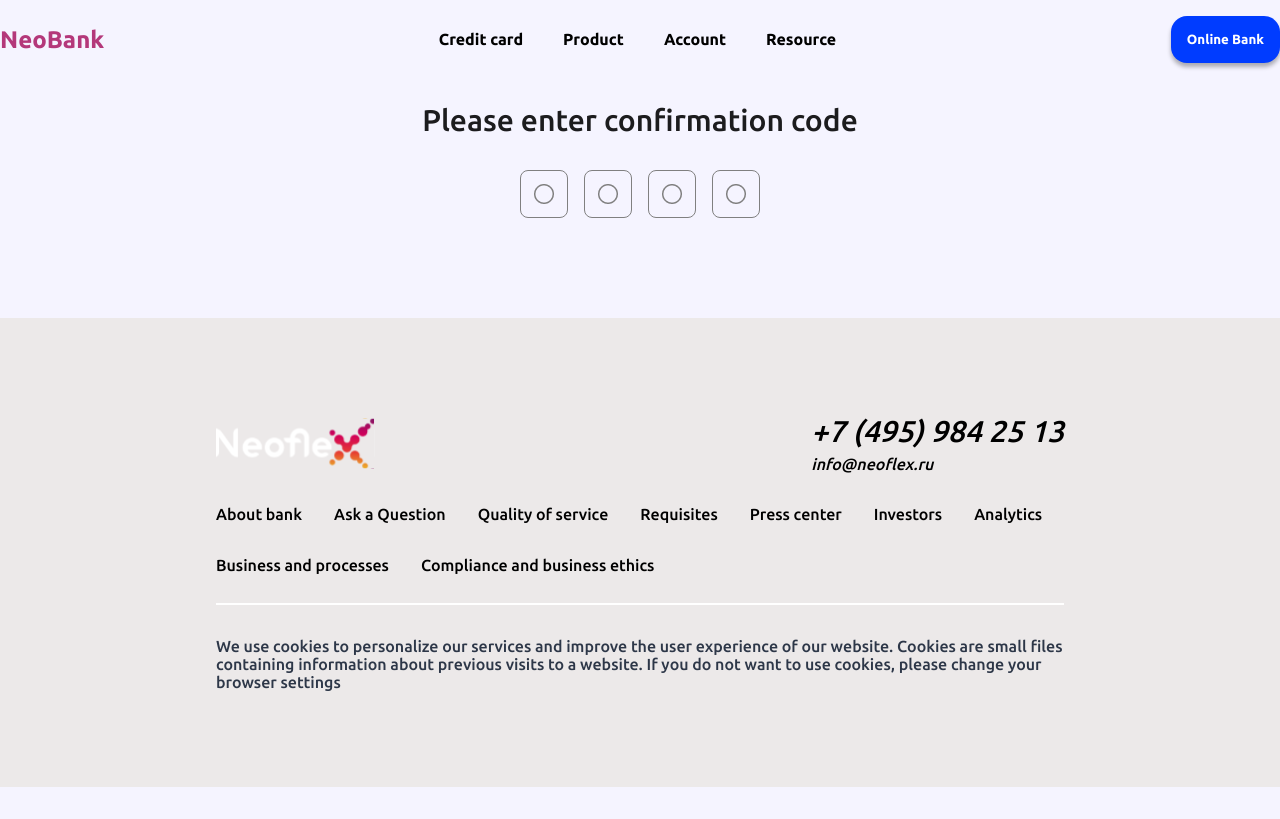
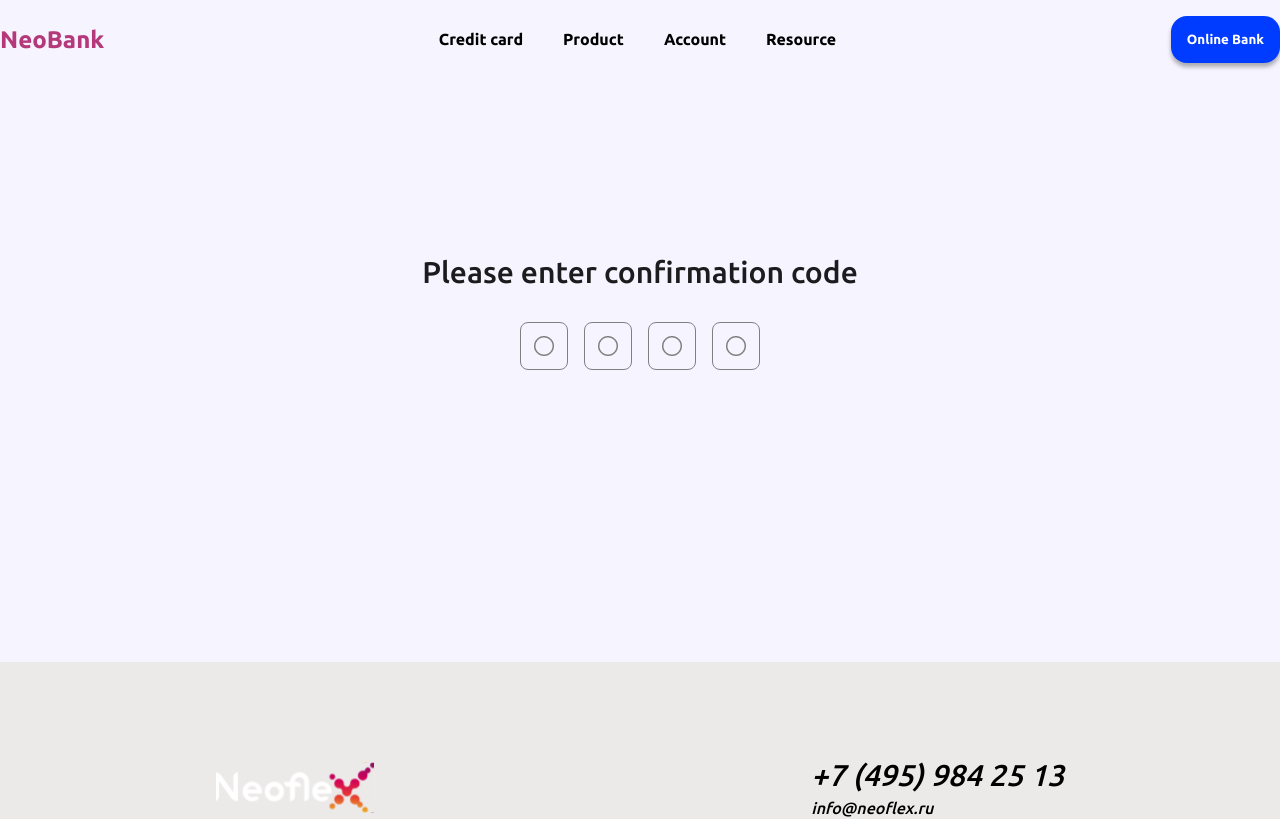
Before and after one commit to NyanLight/neoflex-project, a React (Vite) app: page /loan/1/code in a window 1280 px wide. Shown: the top 819 px of the page. Built offline with nearby package versions, Linux system fonts and the light colour scheme.

Commit message:
change styling of code component so it can fill screen a screen

```diff
--- a/src/components/Code/Code.module.css
+++ b/src/components/Code/Code.module.css
@@ -1,7 +1,7 @@
 .code {
     max-width: 1300px;
     margin: 0 auto 6.25rem;
-    padding-top: 1.5rem;
+    padding: 11rem 0;
     font-family: 'Ubuntu', sans-serif;
 }
 
@@ -47,6 +47,7 @@
 
 .sentDiv {
     width: 100%;
+    padding: 7rem 0;
     font-family: 'Ubuntu', sans-serif;
     text-align: center;
     display: flex;
--- a/src/components/Code/Code.tsx
+++ b/src/components/Code/Code.tsx
@@ -37,7 +37,7 @@ export function Code() {
   }, [otp])
 
   return (
-    <section className={styles.code}>
+    <div>
       {isSent ? (
         <div className={styles.sentDiv}>
           <div className={styles.sentDiv__imgWrapper}>
@@ -59,7 +59,7 @@ export function Code() {
             />
           </div>
         </div>
-      ) : (
+      ) : (<section className={styles.code}>
         <div className={styles.wrapper}>
           <h2 className={styles.title}>Please enter confirmation code</h2>
           <div className={styles.otp}>
@@ -77,7 +77,8 @@ export function Code() {
             <div className={invalid ? styles.otp__error : styles.hidden}>Invalid confirmation code</div>
           </div>
         </div>
+    </section>
       )}
-    </section>
+  </div>
   );
 }
```
